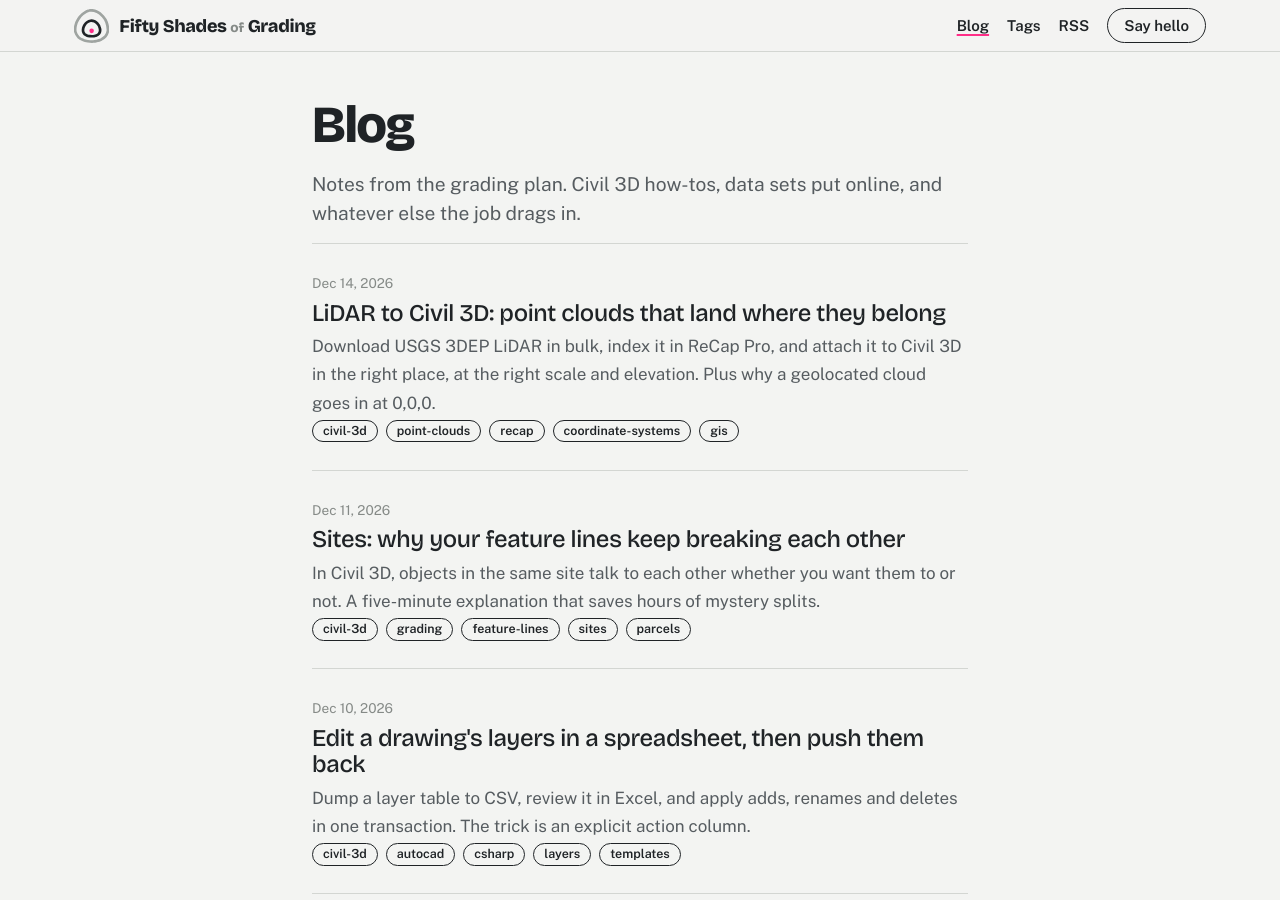
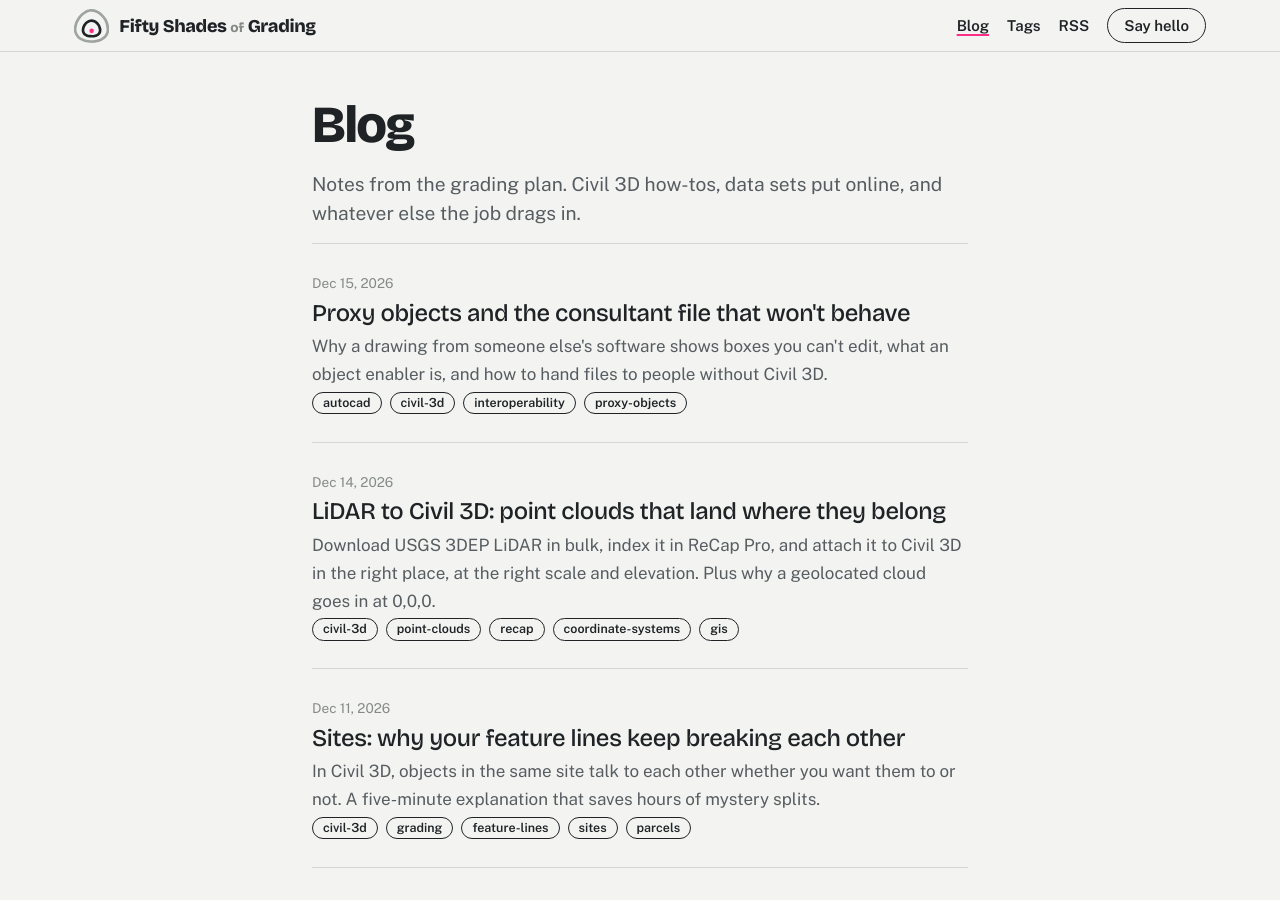
Before and after one commit to fiftyshadesofgrading/Homepage, a Jekyll site: the page built from blog/index.html, in a window 1280 px wide and 900 px high. Built offline with Jekyll 4.4.1, drawn with Linux system fonts in a browser that asks for light colours; part of the change alters nothing that is shown.

Commit message:
Publish proxy objects post and add export section
Updated post to publish it and added new section on exporting to AutoCAD with Project Explorer.

```diff
--- a/_posts/2026-12-15-proxy-objects.md
+++ b/_posts/2026-12-15-proxy-objects.md
@@ -1,5 +1,5 @@
 ---
-published: false
+published: true
 date: 2026-12-15
 title: "Proxy objects and the consultant file that won't behave"
 description: "Why a drawing from someone else's software shows boxes you can't edit, what an object enabler is, and how to hand files to people without Civil 3D."
@@ -38,14 +38,20 @@ When the person receiving the file really doesn't have the software, send them a
 
 What you lose: everything that made it Civil 3D. Surfaces become faces and lines, labels become text and blocks, and nothing updates any more. It's a picture of the design, not the design.
 
+## Export to AutoCAD with Project Explorer
+
+Project Explorer originally released in beta with the tagline that it "aimed to be your second monitor when working in Civil 3D". It is a fully customizable, data-rich, supercharged Toolspace Prospector. Another facet of this tool is the Object Sets workflows. The concept of Object Sets are that they allow you, the user, to manually pull in specific model elements and perhaps perform an action on that set. These actions include export to Excel, create an AutoCAD table, or even export to AutoCAD DWG format.
+
+This could be a neat way to standardize the export of just a selection of Civil 3D model data to a new file, rather than down saving and exporting the entire model.
+
 ## What to ask for before the file shows up
 
 A two-minute email at the start of a job saves hours later:
 
 1. **Which software and version** made the files?
-2. **Native or exported?** If you don't have their software, ask for an exported AutoCAD copy alongside the native file.
+2. **Native or exported?** If you don't have their software, ask for an exported AutoCAD (or IFC if your organization utilized the format) copy alongside the native file.
 3. **Xrefs:** bound, or sent along with their folder structure?
 4. **Coordinate system and units,** stated, not implied.
-5. **Fonts, plot styles and shapes,** if the sheets need to plot the way they meant.
+5. **Fonts, plot styles and shapes,** if the sheets need to plot the way they meant. Don't forget that Civil 3D users need to use the eTransmittal command to ensure all relevant files and shortcuts are included.
 
 Proxies aren't a bug. They're AutoCAD keeping someone else's work safe. The fix is almost always on the sending side, so ask early.
```
